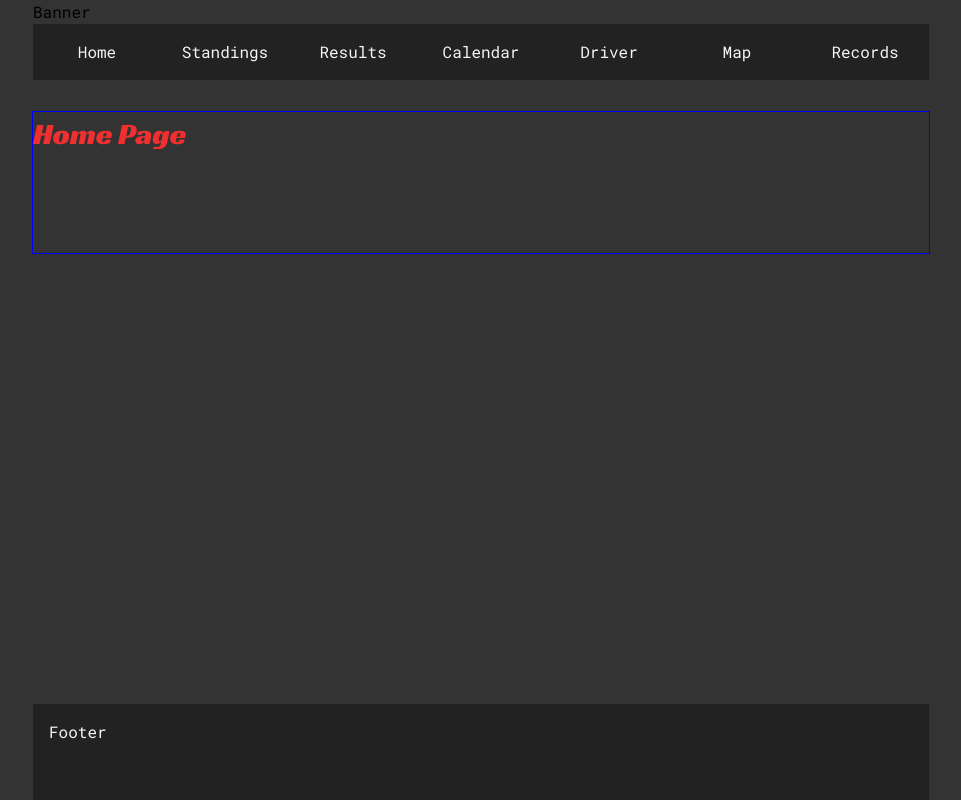
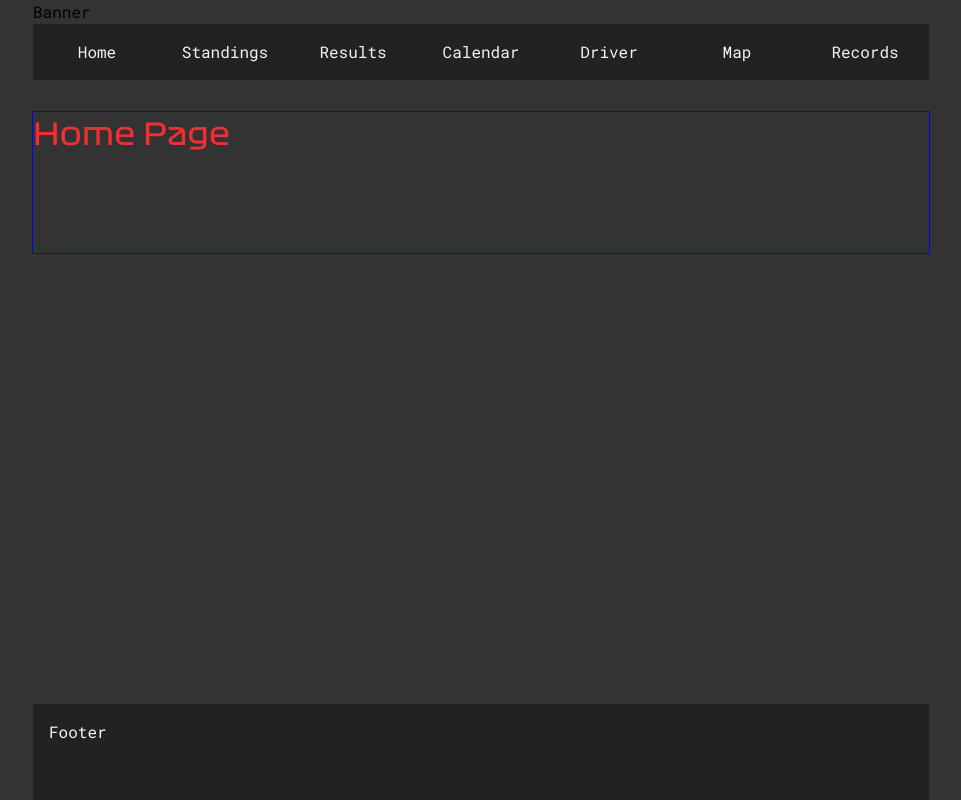
Before and after one commit to pawel975/-sBinallaRacingLeaguePage, a React app: page / in a window 1280 px wide. Shown: the whole page, without its empty margins (159-1120 px from the left). Built offline with nearby package versions, Linux system fonts and the light colour scheme.

Commit message:
Assets upload

```diff
--- a/src/components/_variables.scss
+++ b/src/components/_variables.scss
@@ -1,4 +1,10 @@
 @import url('https://fonts.googleapis.com/css2?family=Racing+Sans+One&family=Roboto+Mono&display=swap');
+
+@font-face {
+    font-family: 'Formula1';
+    src: url('../assets/fonts/Formula1.ttf');
+}
+
 
 // colors
 $clr-Dark: #333;
@@ -8,7 +14,7 @@ $clr-Contrast: rgb(240, 48, 48);
 
 // fonts
 $ff-Casual: 'Roboto Mono', monospace;
-$ff-Headers: 'Racing Sans One', cursive;
+$ff-Headers: 'Formula1', sans-serif;
 
 // font sizes
 $fs-200: 0.875rem;
--- a/src/components/nav/nav.scss
+++ b/src/components/nav/nav.scss
@@ -6,6 +6,7 @@ nav {
     list-style-type: none;
     display: flex;
     background-color: variables.$clr-VeryDark;
+    font-size: variables.$fs-300;
 
     .route {
         flex-basis: 0;
--- a/webpack.config.js
+++ b/webpack.config.js
@@ -29,6 +29,17 @@ module.exports = {
           "sass-loader"
         ],
       },
+      {
+        test: /\.ttf$/,
+        use: [
+          {
+            loader: 'ttf-loader',
+            options: {
+              name: './font/[hash].[ext]',
+            },
+          },
+        ]
+      },
     ],
   },
   devServer: {
```
Also changed, not shown: src/assets/fonts/Formula1.ttf (added), 1 other file (tests, documents, lock files or other folders).
